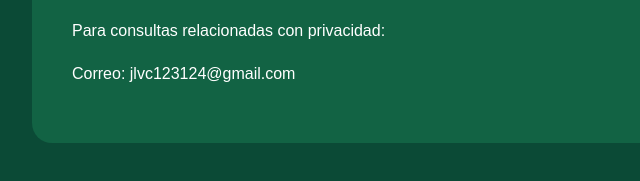
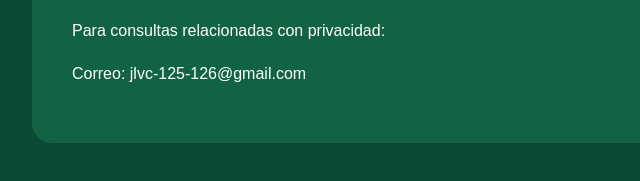
Before and after one commit to jhosepv024-lgtm/solitaire-royale-privacy, a plain HTML site: page index.html in a window 1280 px wide. Shown: the part 1562-1743 px from the top of the page, 118-758 px from the left. Drawn offline with Linux system fonts and the light colour scheme.

Commit message:
index.html

```diff
--- a/index.html
+++ b/index.html
@@ -118,7 +118,7 @@ Para consultas relacionadas con privacidad:
 </p>
 
 <p>
-Correo: jlvc123124@gmail.com
+Correo: jlvc-125-126@gmail.com
 </p>
 
 </div>
```
